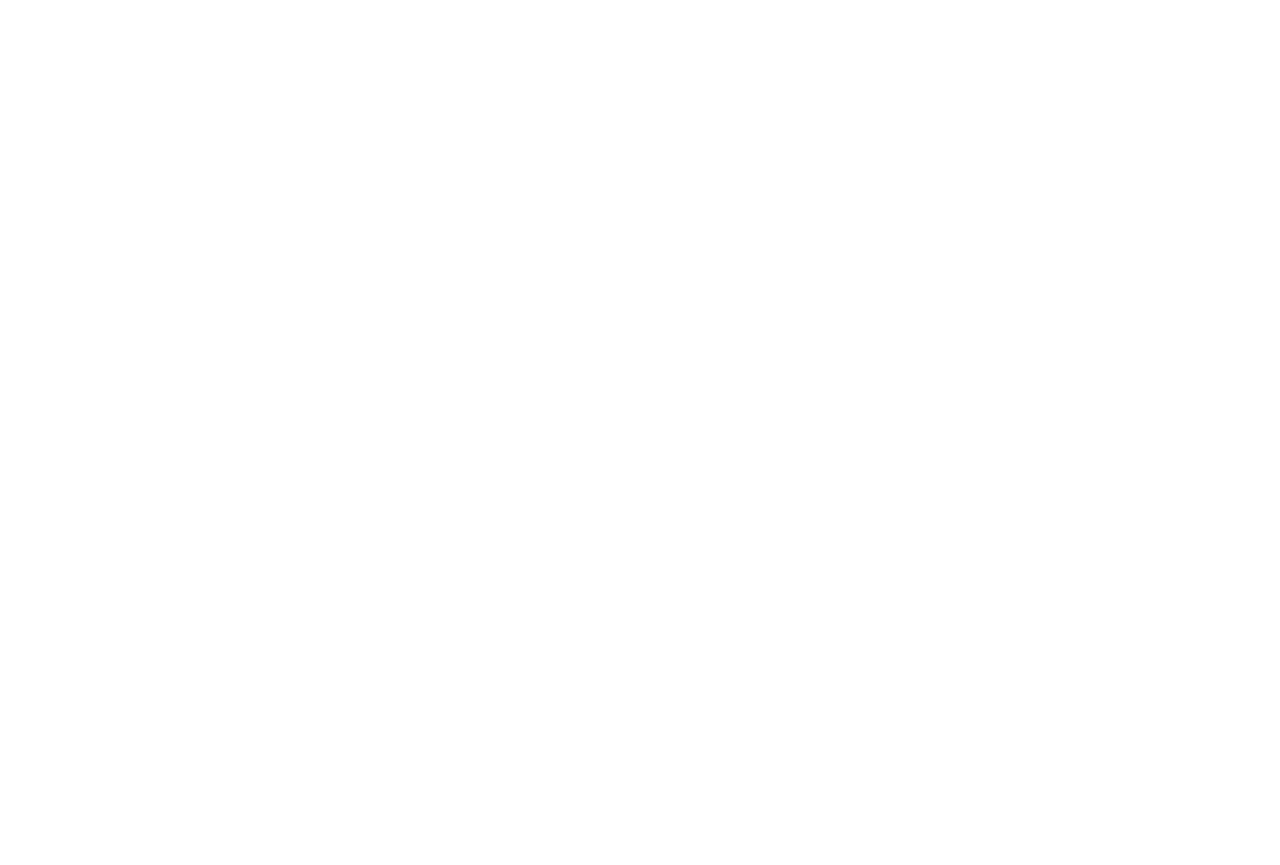
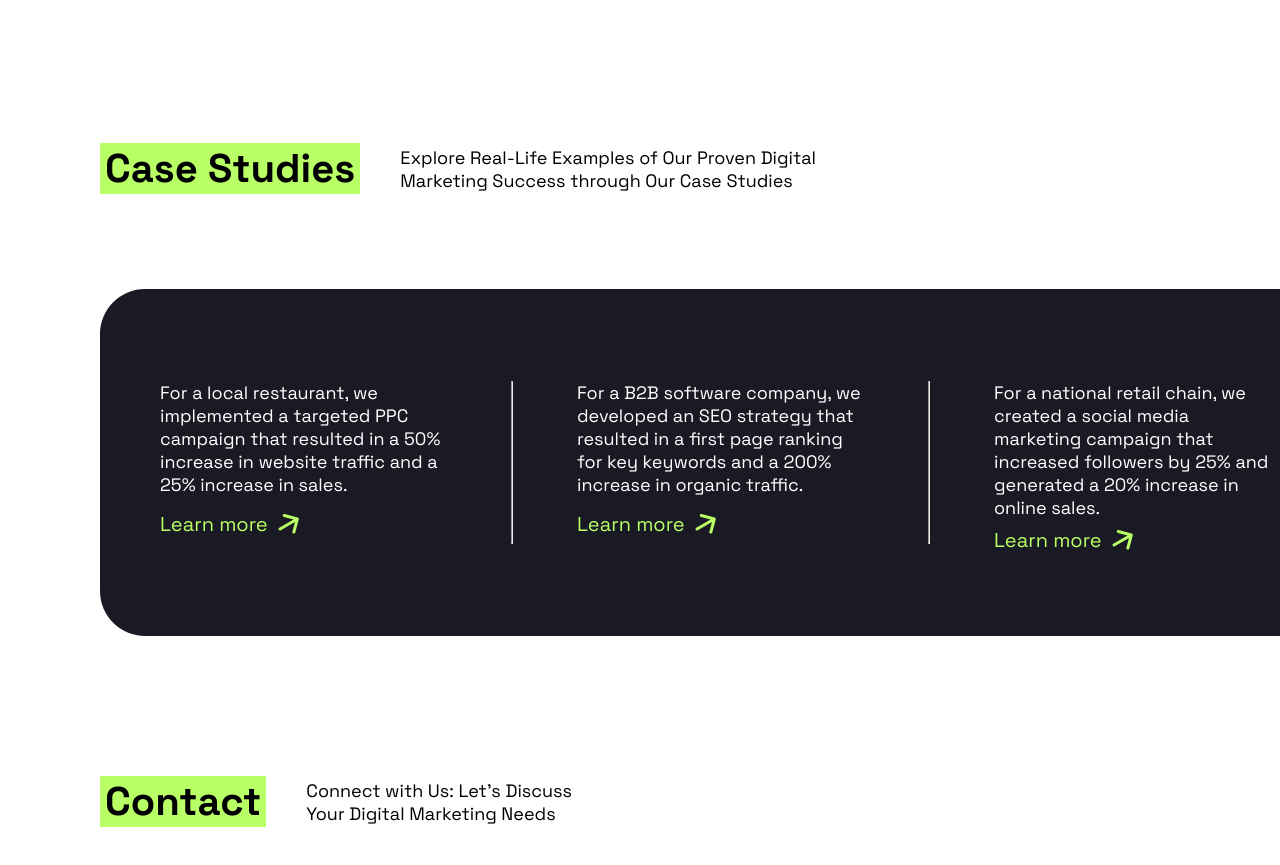
Before and after one commit to LucasCheer/Landing-page, a React (Vite) app: page / in a window 1280 px wide. Shown: the part 2572-3437 px from the top of the page. Built offline with nearby package versions, Linux system fonts and the light colour scheme.

Commit message:
Agrego Case Study Section y Contact Form

```diff
--- a/src/App.jsx
+++ b/src/App.jsx
@@ -2,6 +2,8 @@ import Footer from './sections/Footer.jsx'
 import Header from './sections/Header.jsx'
 import ServicesSection from './sections/ServicesSection.jsx'
 import Cta from './components/Cta.jsx'
+import CaseStudySection from './sections/CaseStudySection.jsx'
+import ContactSection from './sections/ContactSection.jsx'
 import './styles/main.scss'
 
 function App() {
@@ -11,6 +13,8 @@ function App() {
       <Header />
       <ServicesSection />
       <Cta />
+      <CaseStudySection />
+      <ContactSection />
       <Footer />
     </main>
   )
--- a/src/components/Button.jsx
+++ b/src/components/Button.jsx
@@ -1,7 +1,7 @@
 import '../styles/components/Button.scss'
-const Button = ({text, color}) => {
+const Button = ({text, color, className}) => {
 
-  const buttonClass = `button ${color}`
+  const buttonClass = `button ${color} ${className}`
 
   return (
     <button className={buttonClass}>
--- /dev/null
+++ b/src/components/Title.jsx
@@ -0,0 +1,15 @@
+import '../styles/components/Title.scss'
+
+const Title = ({title, text, className}) => {
+
+  const titleClass = `title-container ${className}`
+
+  return (
+    <div className={titleClass}>
+        <h4>{title}</h4>
+        <p>{text}</p>
+    </div>
+  )
+}
+
+export default Title
--- a/src/sections/CaseStudySection.jsx
+++ b/src/sections/CaseStudySection.jsx
@@ -1,9 +1,33 @@
 import '../styles/sections/CaseStudySection.scss'
+import Title from '../components/Title'
+import Arrow from '../assets/images/arrows/arrow-white.svg'
 
 const CaseStudySection = () => {
   return (
-    <section>
-
+    <section className='case-study-section'>
+      <Title title='Case Studies' text='Explore Real-Life Examples of Our Proven Digital Marketing Success through Our Case Studies'/>
+      <div className='case-study-container'>
+        <div className="case">
+          <p className='case-text'>
+            For a local restaurant, we implemented a targeted PPC campaign that resulted in a 50% increase in website traffic and a 25% increase in sales.
+          </p>
+          <p className='case-link'>Learn more <img src={Arrow} alt="Flecha" /></p>
+        </div>
+        <hr />
+        <div className="case">
+          <p className='case-text'>
+            For a B2B software company, we developed an SEO strategy that resulted in a first page ranking for key keywords and a 200% increase in organic traffic.
+          </p>
+          <p className='case-link'>Learn more <img src={Arrow} alt="Flecha" /></p>
+        </div>
+        <hr />
+        <div className="case">
+          <p className='case-text'>
+            For a national retail chain, we created a social media marketing campaign that increased followers by 25% and generated a 20% increase in online sales.
+          </p>
+          <p className='case-link'>Learn more <img src={Arrow} alt="Flecha" /></p>
+        </div>
+      </div>
     </section>
   )
 }
--- /dev/null
+++ b/src/sections/ContactSection.jsx
@@ -0,0 +1,46 @@
+import '../styles/sections/ContactSection.scss';
+import Title from '../components/Title';
+import Button from '../components/Button';
+import Image from '../assets/images/illutrations/ilus-contact.svg';
+
+const ContactSection = () => {
+    return (
+        <section className='contact-section'>
+            <Title
+                className='contact-title'
+                title='Contact'
+                text="Connect with Us: Let's Discuss Your Digital Marketing Needs"
+            />
+            <div className='contact-container'>
+                <form className='contact-form' action="">
+                    <div class="radio-group">
+                        <label>
+                            <input type="radio" name="option" value="say-hi" checked />
+                            <span>Say Hi</span>
+                        </label>
+                        <label>
+                            <input type="radio" name="option" value="get-quote" />
+                            <span>Get a Quote</span>
+                        </label>
+                    </div>
+                    <label htmlFor="name">
+                        Name
+                        <input type="text" id="name" name="name" placeholder='Your Name' />
+                    </label>
+                    <label htmlFor="email">
+                        Email
+                        <input type="email" id="email" name="email" placeholder='Your Email' />
+                    </label>
+                    <label htmlFor="message">
+                        Message
+                        <textarea id="message" name="message" placeholder='Your Message'></textarea>
+                    </label>
+                    <Button className='contact-button' text='Send Message' color='secundary' />
+                </form>
+                <img src={Image} alt="Ilustration" />
+            </div>
+        </section>
+    );
+};
+
+export default ContactSection;
--- a/src/sections/ServicesSection.jsx
+++ b/src/sections/ServicesSection.jsx
@@ -1,15 +1,13 @@
 import '../styles/sections/ServicesSection.scss'
 import Card from '../components/Card.jsx'
+import Title from '../components/Title.jsx'
 import {ilus1, ilus2, ilus3, ilus4, ilus5, ilus6} from '../assets/images/illutrations/index.js'
 
 
 const ServicesSection = () => {
   return (
     <section className='service-section'>
-      <div className='title-container'>
-        <h4>Services</h4>
-        <p>At our digital marketing agency, we offer a range of services to help businesses grow and succeed online. These services include:</p>
-      </div>
+      <Title title='Services' text='At our digital marketing agency, we offer a range of services to help businesses grow and succeed online. These services include:'/>
       <div className='card-container'>
         <Card
           title='Search Engine Optimization'
--- /dev/null
+++ b/src/styles/components/Title.scss
@@ -0,0 +1,18 @@
+.title-container{
+    width: 100%;
+    display: flex;
+    gap: 40px;
+    margin: 50px 0 70px 0;
+      h4{
+        font-size: 40px;
+        background-color: #B9FF66;
+        padding: 0 5px;
+      }
+      p{
+        font-size: 18px;
+        width: 50%;
+        text-wrap: balance;
+        display: flex;
+        align-items: center;
+      }
+  }
--- a/src/styles/sections/CaseStudySection.scss
+++ b/src/styles/sections/CaseStudySection.scss
@@ -0,0 +1,39 @@
+.case-study-section{
+  width: 100%;
+  display: flex;
+  flex-direction: column;
+  gap: 25px;
+    .case-study-container{
+      display: flex;
+      justify-content: space-between;
+      align-items: center;
+      width: 1240px;
+      height: 347px;
+      padding: 0 60px;
+      border-radius: 45px;
+      background-color: #191A23;
+        .case{
+          width: 286px;
+          height: 163px;
+          display: flex;
+          flex-direction: column;
+          justify-content: space-between;
+            .case-text{
+              color: #FFFFFF;
+              font-size: 18px;
+              font-weight: 400;
+            }
+            .case-link{
+              color: #B9FF66;
+              font-size: 20px;
+              display: flex;
+              align-items: center;
+            }
+        }
+        hr{
+          width: 1px;
+          height: 163px;
+          background-color: #FFFFFF;
+        }
+    }
+}
--- /dev/null
+++ b/src/styles/sections/ContactSection.scss
@@ -0,0 +1,90 @@
+.contact-section{
+  width: 100%;
+    .contact-title{
+      width: 50%;
+    }
+    .contact-container{
+      width: 1240px;
+      height: 773px;
+      padding: 60px 0 80px 100px;
+      background-color: #f3f3f3;
+      border-radius: 45px;
+      display: flex;
+      align-items: center;
+      overflow: hidden;
+      gap: 217px;
+        .contact-form{
+          display: flex;
+          flex-direction: column;
+          gap: 25px;
+          width: 556px;
+          height: 633px;
+            label{
+              font-size: 18px;
+              font-weight: 400;
+            }
+            input{
+              width: 556px;
+              height: 59px;
+              border-radius: 18px;
+              padding: 18px 30px;
+              margin: 8px 0;
+              font-size: 18px;
+              font-family: "Space Grotesk", sans-serif;
+                &:focus{
+                  outline: none;
+                }
+            }
+            textarea{
+              width: 556px;
+              height: 190px;
+              border-radius: 18px;
+              padding: 18px 30px;
+              margin: 8px 0;
+              font-size: 18px;
+              font-family: "Space Grotesk", sans-serif;
+            }
+            .contact-button{
+              width: 556px;
+            }
+        }
+        img{
+          padding-right: -400px;
+        }
+    }
+}
+
+.radio-group {
+  display: flex;
+  gap: 1rem; // Espacio entre las opciones
+
+  label {
+    display: flex;
+    align-items: center;
+    cursor: pointer;
+    font-size: 1rem;
+    font-size: 18px;
+
+    // Estilizamos el pseudo-elemento antes del texto
+    &::before {
+      content: "";
+      display: inline-block;
+      width: 28px;
+      height: 28px;
+      border: 2px solid black;
+      border-radius: 50%; // Hace el círculo
+      margin-right: 0.5rem; // Espacio entre el círculo y el texto
+      background-color: white;
+      transition: background-color 0.3s ease, border-color 0.3s ease;
+    }
+
+    input {
+      display: none; // Ocultamos los botones de radio originales
+    }
+
+    input:checked + &::before {
+      background-color: limegreen; // Color del círculo seleccionado
+      border-color: limegreen;
+    }
+  }
+}
--- a/src/styles/sections/ServicesSection.scss
+++ b/src/styles/sections/ServicesSection.scss
@@ -5,19 +5,7 @@
   flex-direction: column;
   justify-content: space-between;
   align-items: center;
-  .title-container{
-    width: 100%;
-    display: flex;
-    margin: 70px 0;
-      h4{
-        font-size: 40px;
-        background-color: #B9FF66;
-      }
-      p{
-        font-size: 18px;
-        width: 50%;
-      }
-  }
+
   .card-container{
     width: 100%;
     height: 1010px;
```
Also changed, not shown: src/assets/images/illutrations/ilus-contact.svg (added).
